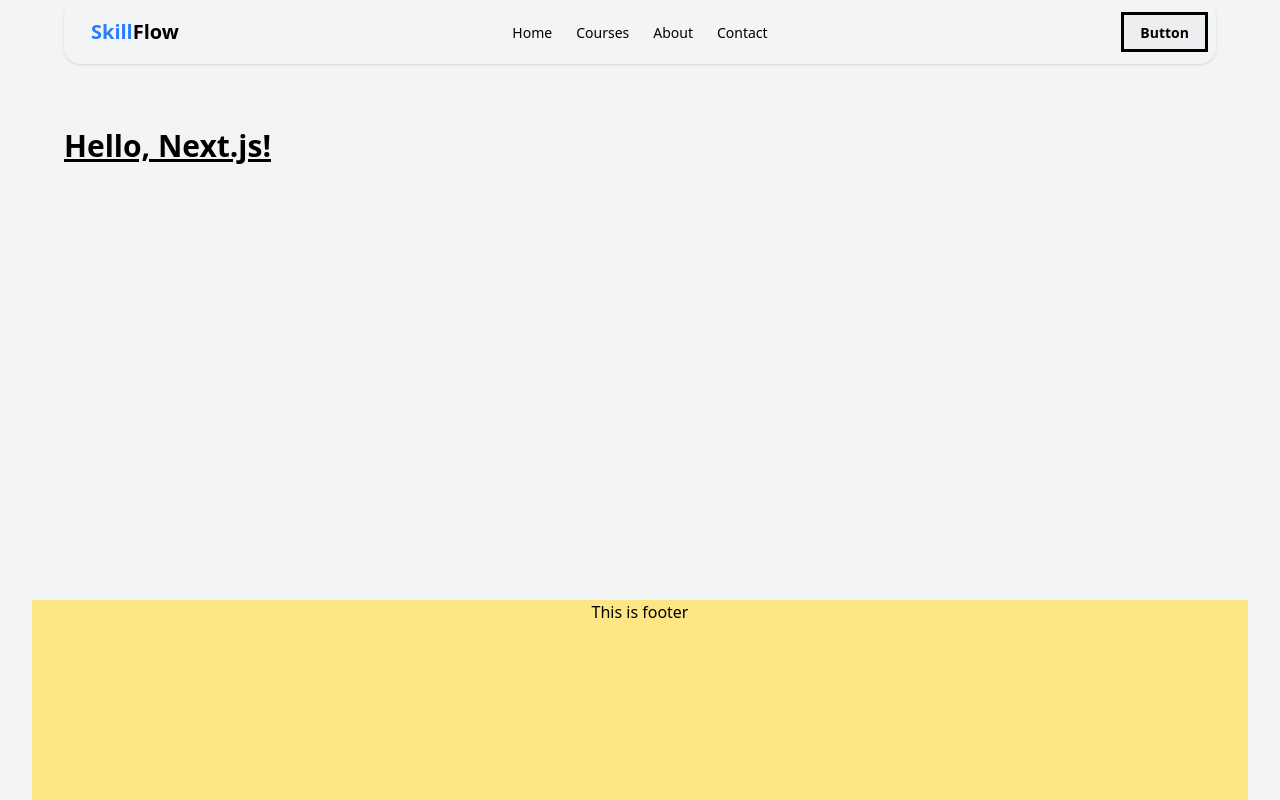
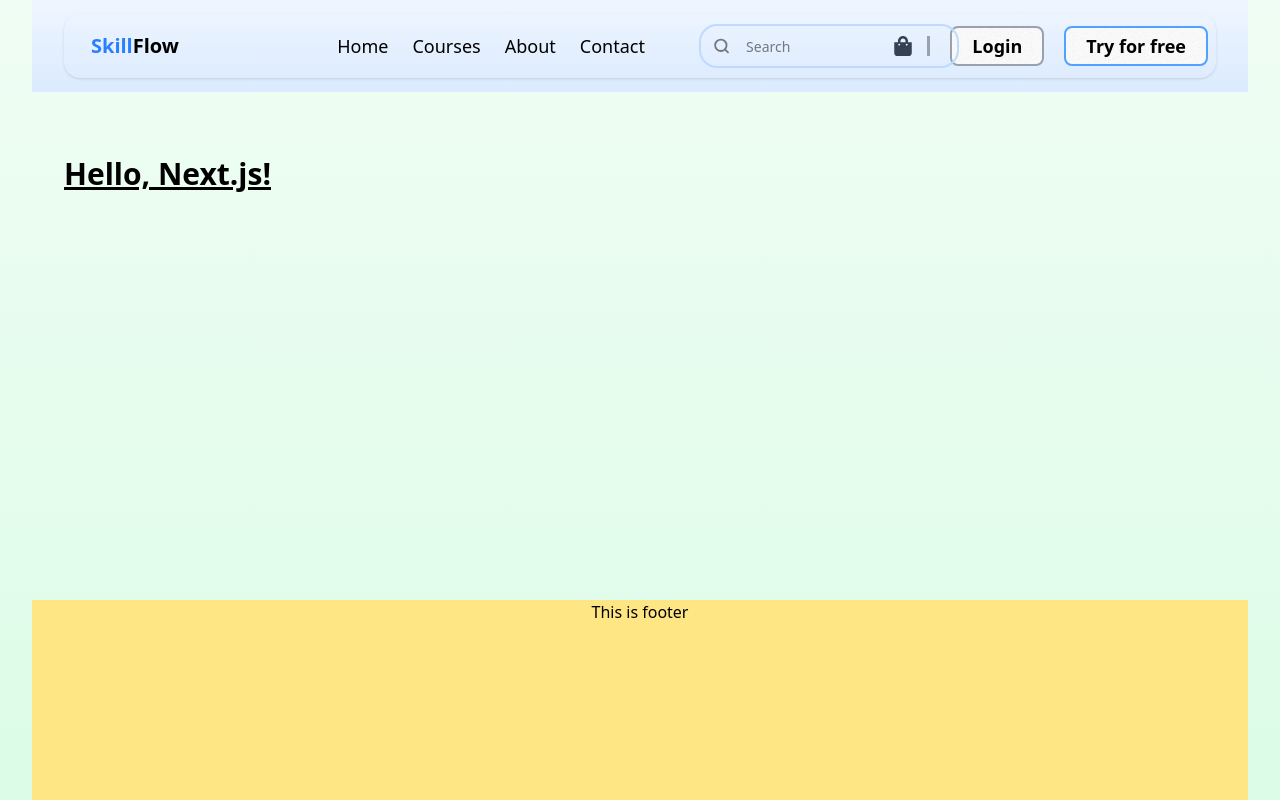
Before and after one commit to fahimmuntacher/nextjs-skillflow, a Next.js app: page / in a window 1280 px wide. Built offline with nearby package versions, Linux system fonts and the light colour scheme.

Commit message:
navbar section ui done

```diff
--- a/package.json
+++ b/package.json
@@ -10,7 +10,8 @@
   "dependencies": {
     "next": "16.0.3",
     "react": "19.2.0",
-    "react-dom": "19.2.0"
+    "react-dom": "19.2.0",
+    "react-icons": "^5.5.0"
   },
   "devDependencies": {
     "@tailwindcss/postcss": "^4",
--- /dev/null
+++ b/src/app/Components/Header/Banner.jsx
@@ -0,0 +1,17 @@
+import React from 'react';
+import Navbar from './Navbar';
+
+const Banner = () => {
+    return (
+        <div className='bg-linear-to-b from-blue-50 to-blue-100'>
+            <div className='sticky top-0 z-40'>
+                <Navbar />
+            </div>
+            <div>
+
+            </div>
+        </div>
+    );
+};
+
+export default Banner;
--- a/src/app/Components/Header/Navbar.jsx
+++ b/src/app/Components/Header/Navbar.jsx
@@ -1,25 +1,33 @@
 import React from "react";
 import Logo from "../Logo/Logo";
+import { FaShoppingBag } from "react-icons/fa";
 
 const Navbar = () => {
-    const links = <>
-        <li>
-            <a>Home</a>
-        </li>
-        <li>
-            <a>Courses</a>
-        </li>
-        <li>
-            <a>About</a>
-        </li>
-        <li>
-            <a>Contact</a>
-        </li>
+  const links = (
+    <>
+      <li className="text-lg font-medium">
+        <span>Home</span>
+      </li>
+      <li className="text-lg font-medium">
+        <span>Courses</span>
+      </li>
+      <li className="text-lg font-medium">
+        <span>About</span>
+      </li>
+      <li className="text-lg font-medium">
+        <span>Contact</span>
+      </li>
     </>
+  );
+
   return (
-    <div className="px-4 sm:px-6 lg:px-8 mx-auto">
-      <div className="navbar bg-base-100 shadow-sm rounded-2xl h-16 py-0">
+    // Outer container: centers content and applies responsive horizontal padding
+    <div className="px-4 sm:px-6 lg:px-8 mx-auto py-3.5">
+      {/* Navbar wrapper */}
+      <div className="navbar bg-base-100 shadow-sm rounded-2xl h-16 py-">
+        {/* Left side: logo + mobile dropdown */}
         <div className="navbar-start h-full flex items-center">
+          {/* Mobile dropdown: visible only on small screens (lg:hidden) */}
           <div className="dropdown">
             <div tabIndex={0} role="button" className="btn btn-ghost lg:hidden">
               <svg
@@ -29,31 +37,69 @@ const Navbar = () => {
                 viewBox="0 0 24 24"
                 stroke="currentColor"
               >
-                {" "}
                 <path
                   strokeLinecap="round"
                   strokeLinejoin="round"
                   strokeWidth="2"
                   d="M4 6h16M4 12h8m-8 6h16"
-                />{" "}
+                />
               </svg>
             </div>
+
+            {/* Dropdown menu items (mobile) */}
             <ul
-              tabIndex="-1"
-              className="menu menu-sm dropdown-content bg-base-100 rounded-box z-1 mt-3 w-52 p-2 shadow"
+              tabIndex={-1}
+              className="menu menu-sm dropdown-content bg-base-100 rounded-box z-10 mt-3 w-52 p-2 shadow"
             >
-           {links}
+              {links}
             </ul>
           </div>
-          <span className="btn btn-ghost text-xl"><Logo></Logo></span>
+
+          {/* Logo section. Use Logo props to change variant/size if needed */}
+          <span className="btn btn-ghost text-xl">
+            <Logo />
+          </span>
         </div>
-        <div className="navbar-center hidden lg:flex h-full items-center">
-          <ul className="menu menu-horizontal px-1">
-           {links}
-          </ul>
+
+        {/* Center: desktop menu (hidden on small screens) */}
+        <div className="navbar-center hidden lg:flex h-full items-center gap-10">
+          <ul className="menu menu-horizontal px-1">{links}</ul>
+
+          {/* Simple search input inside navbar */}
+          <div>
+            <label className="input ring-2 ring-blue-200 rounded-2xl w-64 flex items-center px-3 active:ring-blue-500">
+              <svg
+                className="h-5 w-5 opacity-50 mr-2"
+                xmlns="http://www.w3.org/2000/svg"
+                viewBox="0 0 24 24"
+                fill="none"
+                stroke="currentColor"
+              >
+                <g
+                  strokeLinejoin="round"
+                  strokeLinecap="round"
+                  strokeWidth="2.5"
+                >
+                  <circle cx="11" cy="11" r="8"></circle>
+                  <path d="m21 21-4.3-4.3"></path>
+                </g>
+              </svg>
+              <input
+                className="bg-transparent outline-none w-full"
+                type="search"
+                placeholder="Search"
+              />
+            </label>
+          </div>
         </div>
-        <div className="navbar-end h-full flex items-center">
-          <a className="btn">Button</a>
+
+        {/* Right side: actions (e.g., sign in, CTA). Update as needed. */}
+        <div className="navbar-end h-full flex items-center gap-5">
+          <div className="border-r-3 pr-3.5 border-gray-400">
+            <FaShoppingBag className="text-xl text-gray-700" />
+          </div>
+          <button className="btn border-2 border-gray-400 rounded-lg font-bold py-4 bg-white text-lg px-5 hover:text-white hover:bg-blue-700">Login</button>
+          <button className="btn border-2 border-blue-400 rounded-lg font-bold py-4 bg-white text-lg px-5 hover:text-white hover:bg-blue-700">Try for free</button>
         </div>
       </div>
     </div>
--- a/src/app/layout.jsx
+++ b/src/app/layout.jsx
@@ -2,6 +2,7 @@ import { Geist, Geist_Mono } from "next/font/google";
 import "./globals.css";
 import Navbar from "./Components/Header/Navbar";
 import Footer from "./Components/Footer/Footer";
+import Banner from "./Components/Header/Banner";
 
 
 const geistSans = Geist({
@@ -22,12 +23,11 @@ export const metadata = {
 export default function RootLayout({ children }) {
   return (
     <html lang="en">
-      <body className="min-h-screen bg-gray-100 w-full px-4 sm:px-6 lg:px-8 mx-auto flex flex-col justify-between">
-        <div className="">
-          <div className="sticky top-0 z-40">
-            <Navbar />
-          </div>
-            {/* main section */}
+      <body className="min-h-screen bg-linear-to-b from-green-50 to-green-100 w-full px-4 sm:px-6 lg:px-8 mx-auto flex flex-col justify-between">
+        <div className="flex flex-col flex-1">
+          <Banner></Banner>
+
+          {/* main section */}
           <main className="pt-16 pb-12 px-4 sm:px-6 lg:px-8 flex-1">{children}</main>
         </div>
         <footer>
```
Also changed, not shown: src/app/globals.css (line endings or trailing spaces), 1 other file (tests, documents, lock files or other folders).
